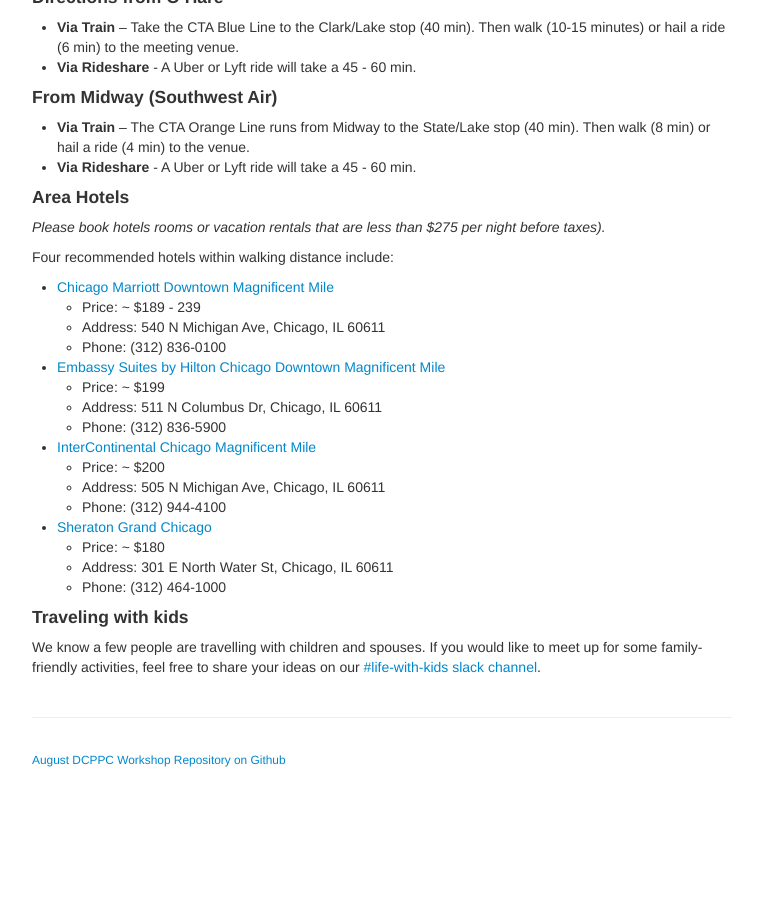
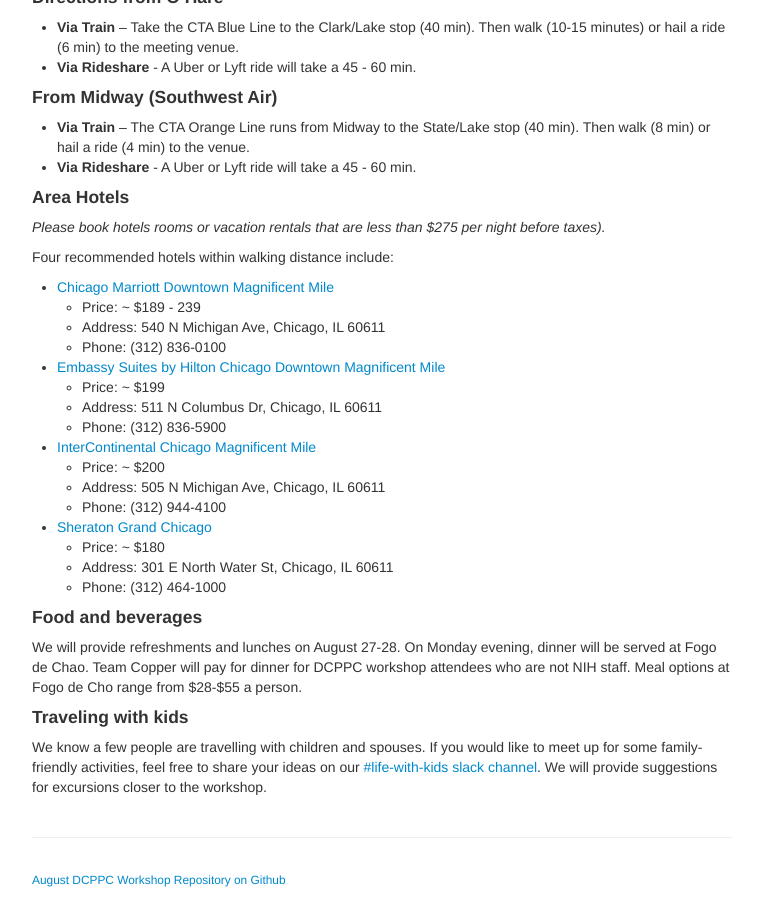
Before and after one commit to dcppc/2018-august-workshop, a Jekyll site: the page built from docs/index.md, in a window 1280 px wide and 900 px high, scrolled down 675 px. Shown: the whole window, without its empty margins (258-1021 px from the left). Built offline with Jekyll 4.4.1, drawn with Linux system fonts in a browser that asks for light colours; before the commit the page ends 1455 px from its top, so only the background shows below that.

Commit message:
homepage

```diff
--- a/docs/index.md
+++ b/docs/index.md
@@ -64,6 +64,13 @@ Four recommended hotels within walking distance include:
     - Address: 301 E North Water St, Chicago, IL 60611
     - Phone: (312) 464-1000
 
+#### Food and beverages
+
+We will provide refreshments and lunches on August 27-28.
+On Monday evening, dinner will be served at Fogo de Chao.
+Team Copper will pay for dinner for DCPPC workshop attendees
+who are not NIH staff. Meal options at Fogo de Cho range from $28-$55 a person.
+
 #### Traveling with kids
 
-We know a few people are travelling with children and spouses. If you would like to meet up for some family-friendly activities, feel free to share your ideas on our [#life-with-kids slack channel](https://nih-dcppc.slack.com/messages/CBF841PQW/details/?).
+We know a few people are travelling with children and spouses. If you would like to meet up for some family-friendly activities, feel free to share your ideas on our [#life-with-kids slack channel](https://nih-dcppc.slack.com/messages/CBF841PQW/details/?). We will provide suggestions for excursions closer to the workshop.
```
